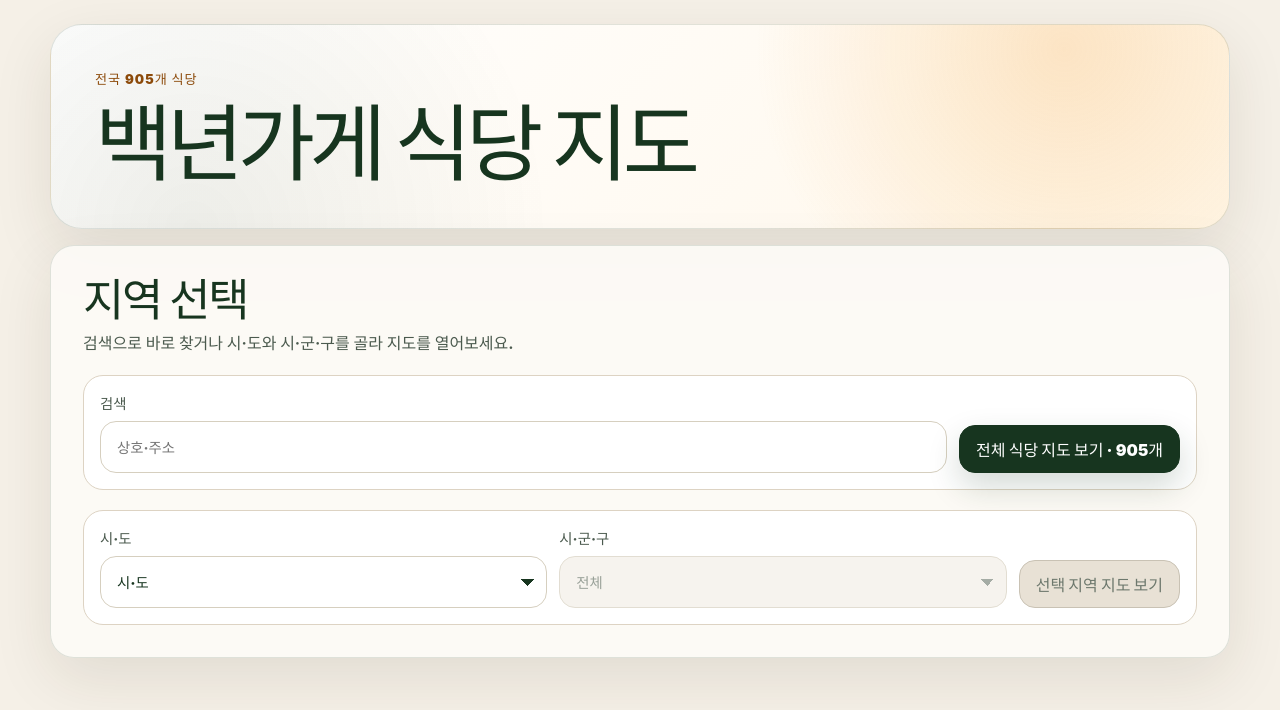
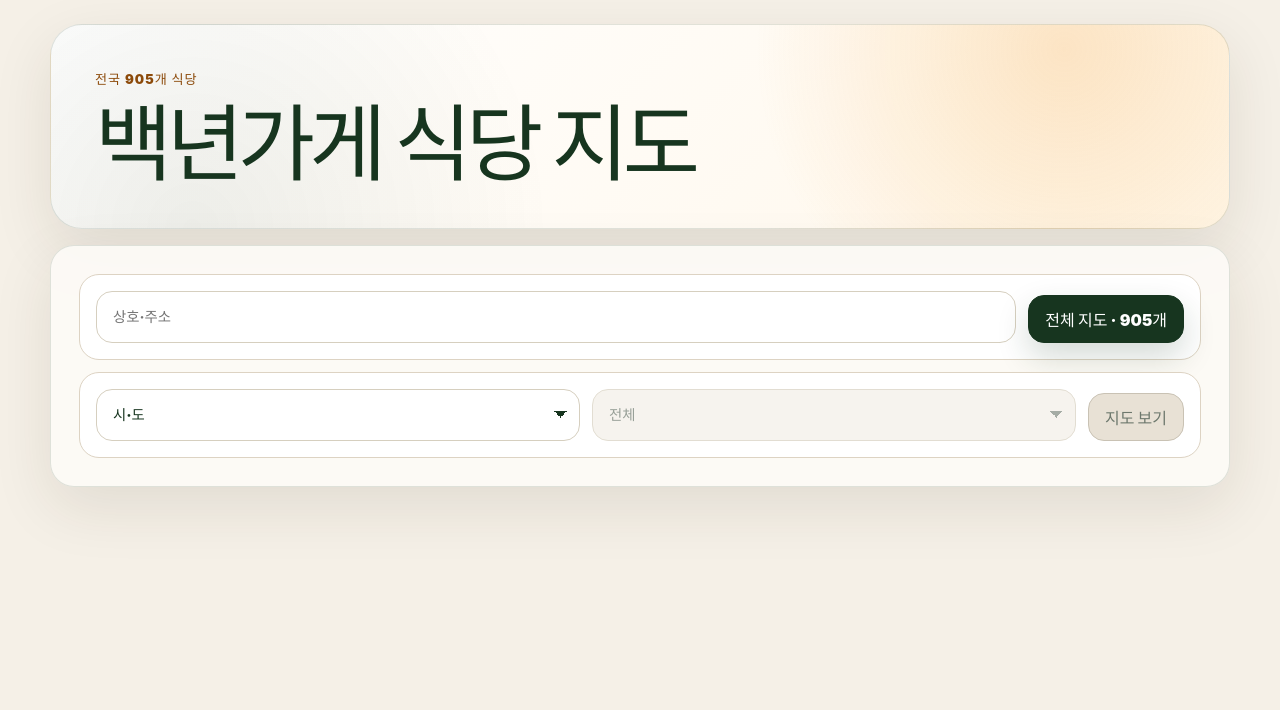
Before and after one commit to nukk-pain/food-guides, a React (Vite) app: page / in a window 1280 px wide. Shown: the top 710 px of the page. Built offline with nearby package versions, Linux system fonts and the light colour scheme.

Commit message:
refactor: reduce landing page copy

```diff
--- a/src/App.css
+++ b/src/App.css
@@ -77,24 +77,9 @@ h1 {
 
 .region-panel {
   display: grid;
-  gap: 20px;
+  gap: 12px;
   margin-top: 16px;
-  padding: clamp(16px, 4vw, 32px);
-}
-
-.region-heading h2 {
-  margin-bottom: 8px;
-  font-size: clamp(1.8rem, 5vw, 2.8rem);
-  line-height: 1;
-  letter-spacing: -0.05em;
-}
-
-.region-heading p:last-child {
-  max-width: 680px;
-  margin-bottom: 0;
-  color: var(--color-muted);
-  font-weight: 650;
-  line-height: 1.55;
+  padding: clamp(16px, 4vw, 28px);
 }
 
 .landing-search-card,
--- a/src/App.tsx
+++ b/src/App.tsx
@@ -195,15 +195,10 @@ function RegionPicker({
   onAllSelect: () => void
 }) {
   const previewResults = query.trim() ? searchResults.slice(0, 6) : []
-  const primaryMapActionLabel = query.trim() ? '검색 결과 지도 보기' : '전체 식당 지도 보기'
+  const primaryMapActionLabel = query.trim() ? '지도 보기' : '전체 지도'
 
   return (
-    <section className="region-panel" aria-labelledby="region-title">
-      <div className="region-heading">
-        <h2 id="region-title">지역 선택</h2>
-        <p>검색으로 바로 찾거나 시·도와 시·군·구를 골라 지도를 열어보세요.</p>
-      </div>
-
+    <section className="region-panel" aria-label="검색 및 지역 선택">
       <div className="landing-search-card">
         <SearchBox
           value={query}
@@ -227,10 +222,9 @@ function RegionPicker({
         </div>
       )}
 
-      <div className="region-select-grid" aria-label="지역 선택">
-        <label className="select-box">
-          <span>시·도</span>
-          <select value={activeProvince ?? ''} onChange={(event) => onProvinceSelect(event.target.value)}>
+      <div className="region-select-grid" aria-label="지역 필터">
+        <div className="select-box">
+          <select aria-label="시·도" value={activeProvince ?? ''} onChange={(event) => onProvinceSelect(event.target.value)}>
             <option value="">시·도</option>
             {areaOptions.map((option) => (
               <option key={option.province} value={option.province}>
@@ -238,10 +232,9 @@ function RegionPicker({
               </option>
             ))}
           </select>
-        </label>
-        <label className="select-box">
-          <span>시·군·구</span>
-          <select disabled={!activeProvinceOption} value={activeCounty} onChange={(event) => onCountySelect(event.target.value)}>
+        </div>
+        <div className="select-box">
+          <select aria-label="시·군·구" disabled={!activeProvinceOption} value={activeCounty} onChange={(event) => onCountySelect(event.target.value)}>
             <option value="">전체</option>
             {activeProvinceOption?.counties.map((option) => (
               <option key={option.county} value={option.county}>
@@ -249,9 +242,9 @@ function RegionPicker({
               </option>
             ))}
           </select>
-        </label>
+        </div>
         <button className="primary-action" type="button" disabled={!activeProvince} onClick={onAreaOpen}>
-          선택 지역 지도 보기
+          지도 보기
         </button>
       </div>
     </section>
@@ -270,10 +263,9 @@ function SearchBox({
   onChange: (value: string) => void
 }) {
   return (
-    <label className="search-box">
-      <span>{label}</span>
-      <input value={value} onChange={(event) => onChange(event.target.value)} placeholder={placeholder} type="search" />
-    </label>
+    <div className="search-box">
+      <input aria-label={label} value={value} onChange={(event) => onChange(event.target.value)} placeholder={placeholder} type="search" />
+    </div>
   )
 }
 
```
Also changed, not shown: 1 other file (tests, documents, lock files or other folders).
